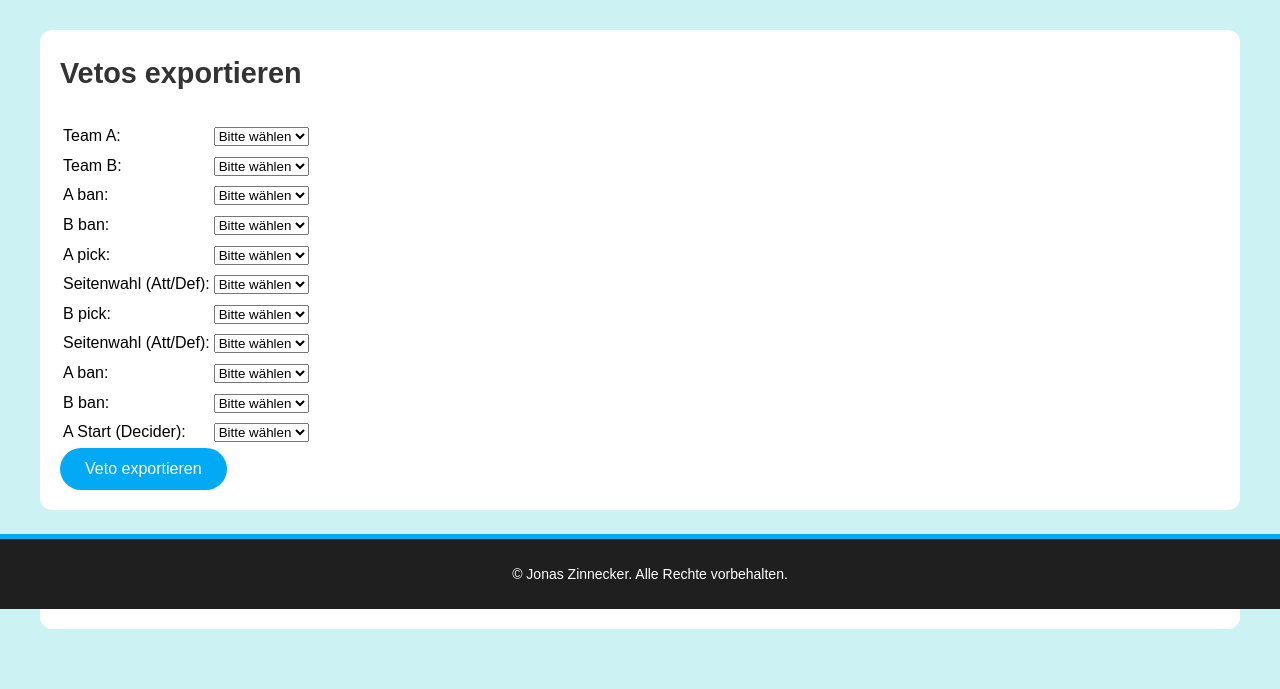
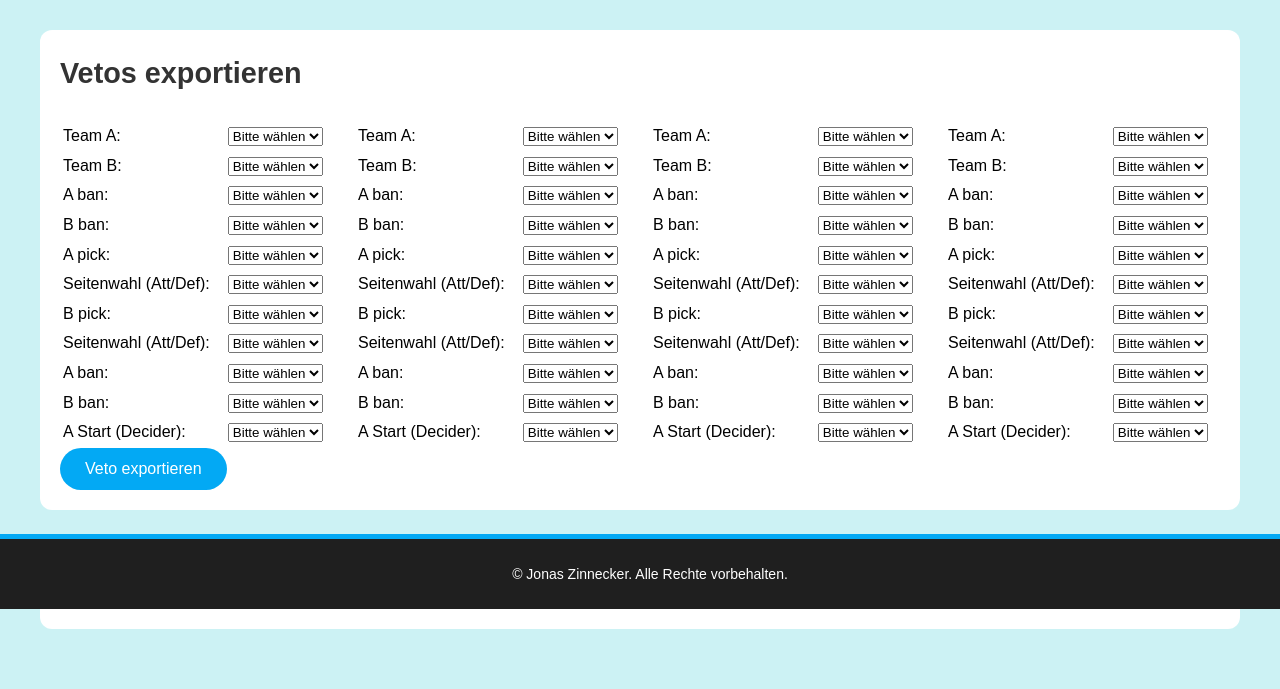
Before and after one commit to JonasZinne/Website, a Flask app: page /export_vetos in a window 1280 px wide. Shown: the part 191-880 px from the top of the page. Run offline with Flask 3, Linux system fonts and the light colour scheme.

Commit message:
4 times veto

```diff
--- a/app.py
+++ b/app.py
@@ -45,12 +45,12 @@ def download_matches():
 @app.route("/export_vetos", methods=["GET", "POST"])
 def export_vetos():
     session['can_download_matches'] = False
-    veto_result = None
+    veto_results = []
 
     if request.method == "POST":
-        veto_result = export_vetos_main(request.form)
+        veto_results = export_vetos_main(request.form)
 
-    return render_template("export_vetos.html", maps=MAPS, teams=TEAMS, veto_result=veto_result)
+    return render_template("export_vetos.html", maps=MAPS, teams=TEAMS, veto_results=veto_results)
 
 # Turnier anlegen
 @app.route("/create_tournament", methods=["GET"])
--- a/export_vetos.py
+++ b/export_vetos.py
@@ -1,26 +1,24 @@
-from flask import render_template
-
 MAPS = ["Abyss", "Ascent", "Bind", "Haven", "Icebox", "Lotus", "Sunset"]
 TEAMS = ["ATN", "FOKUS", "PXU", "RZN", "Scald", "SK", "SSP", "TOG"]
 
 def choose_side(side_choice):
     return "Att" if side_choice == 'att' else "Def"
 
-def perform_veto_process(data):
-    team_a = data.get('team_a')
-    team_b = data.get('team_b')
+def perform_veto_process(data, index):
+    team_a = data.get(f'team_a_{index}')
+    team_b = data.get(f'team_b_{index}')
 
     available_maps = MAPS.copy()
 
     # Eingaben verarbeiten
-    ban_a1 = data.get('ban_a1')
-    ban_b1 = data.get('ban_b1')
-    pick_a = data.get('pick_a')
-    side_b1 = choose_side(data.get('side_b1'))
-    pick_b = data.get('pick_b')
-    side_a1 = choose_side(data.get('side_a1'))
-    ban_a2 = data.get('ban_a2')
-    ban_b2 = data.get('ban_b2')
+    ban_a1 = data.get(f'ban_a1_{index}')
+    ban_b1 = data.get(f'ban_b1_{index}')
+    pick_a = data.get(f'pick_a_{index}')
+    side_b1 = choose_side(data.get(f'side_b1_{index}'))
+    pick_b = data.get(f'pick_b_{index}')
+    side_a1 = choose_side(data.get(f'side_a1_{index}'))
+    ban_a2 = data.get(f'ban_a2_{index}')
+    ban_b2 = data.get(f'ban_b2_{index}')
 
     # Maps aus Pool entfernen
     available_maps.remove(ban_a1)
@@ -32,7 +30,7 @@ def perform_veto_process(data):
 
     # Decider festlegen
     decider = available_maps[0]
-    side_a2 = choose_side(data.get('side_a2'))
+    side_a2 = choose_side(data.get(f'side_a2_{index}'))
 
     # Ergebnisse zurückgeben
     return {
@@ -56,5 +54,8 @@ def perform_veto_process(data):
 
 def main(data=None):
     if data:
-        result = perform_veto_process(data)
-        return result
+        results = []
+        for i in range(4):
+            result = perform_veto_process(data, i)
+            results.append(result)
+        return results
--- a/templates/export_vetos.html
+++ b/templates/export_vetos.html
@@ -6,10 +6,13 @@
     <section class="section">
         <h2>Vetos exportieren</h2>
 
+        <!-- Form mit 4 Vetos nebeneinander -->
         <form method="POST" action="{{ url_for('export_vetos') }}">
+            <div class="veto-grid">
+                {% for i in range(4) %}
                 <table>
                     <!-- Team A und B Auswahl -->
-                {% for team_label, team_name in [('Team A', 'team_a'), ('Team B', 'team_b')] %}
+                    {% for team_label, team_name in [('Team A', 'team_a_' ~ i), ('Team B', 'team_b_' ~ i)] %}
                         <tr>
                             <td><label for="{{ team_name }}">{{ team_label }}:</label></td>
                             <td>
@@ -24,16 +27,16 @@
                     {% endfor %}
 
                     <!-- Ban/Pick mit Seitenwahl -->
-                {% for label, name, side_name in [('A ban', 'ban_a1', None),
-                                                  ('B ban', 'ban_b1', None),
-                                                  ('A pick', 'pick_a', 'side_b1'),
-                                                  ('B pick', 'pick_b', 'side_a1'),
-                                                  ('A ban', 'ban_a2', None),
-                                                  ('B ban', 'ban_b2', None)] %}
+                    {% for label, name, side_name in [('A ban', 'ban_a1_' ~ i, None),
+                                                      ('B ban', 'ban_b1_' ~ i, None),
+                                                      ('A pick', 'pick_a_' ~ i, 'side_b1_' ~ i),
+                                                      ('B pick', 'pick_b_' ~ i, 'side_a1_' ~ i),
+                                                      ('A ban', 'ban_a2_' ~ i, None),
+                                                      ('B ban', 'ban_b2_' ~ i, None)] %}
                         <tr>
                             <td><label for="{{ name }}">{{ label }}:</label></td>
                             <td>
-                            <select name="{{ name }}" class="map-select" required>
+                                <select name="{{ name }}" class="map-select map-select-{{ i }}" required>
                                     <option value="" disabled selected hidden>Bitte wählen</option>
                                     {% for map in maps %}
                                         <option value="{{ map }}">{{ map }}</option>
@@ -58,9 +61,9 @@
 
                     <!-- Decider -->
                     <tr>
-                    <td><label for="side_a2">A Start (Decider):</label></td>
+                        <td><label for="side_a2_{{ i }}">A Start (Decider):</label></td>
                         <td>
-                        <select name="side_a2">
+                            <select name="side_a2_{{ i }}">
                                 <option value="" disabled selected hidden>Bitte wählen</option>
                                 <option value="att">Att</option>
                                 <option value="def">Def</option>
@@ -68,27 +71,34 @@
                         </td>
                     </tr>
                 </table>
+                {% endfor %}
+            </div>
 
             <button type="submit">Veto exportieren</button>
         </form>
     </section>
 
-    {% if veto_result %}
+    {% if veto_results %}
         <section class="section">
-            <h2>Ergebnis</h3>
+            <h2>Ergebnis</h2>
 
-            <p>{{ veto_result.team_a }} (A) - {{ veto_result.team_b }} (B)</p>
+            {% for result in veto_results %}
+                <div class="veto-result">
+                    <h3>{{ result.team_a }} (A) - {{ result.team_b }} (B)</h3>
                     <table>
-                <tr><td>A ban</td><td>{{ veto_result.bans.A[0] }}</td></tr>
-                <tr><td>B ban</td><td>{{ veto_result.bans.B[0] }}</td></tr>
-                <tr><td>A pick</td><td>{{ veto_result.picks.A }}</td></tr>
-                <tr><td>B start</td><td>{{ veto_result.sides.pick_a }}</td></tr>
-                <tr><td>B pick</td><td>{{ veto_result.picks.B }}</td></tr>
-                <tr><td>A start</td><td>{{ veto_result.sides.pick_b }}</td></tr>
-                <tr><td>A ban</td><td>{{ veto_result.bans.A[1] }}</td></tr>
-                <tr><td>B ban</td><td>{{ veto_result.bans.B[1] }}</td></tr>
-                <tr><td>A start</td><td>{{ veto_result.sides.decider }} ({{ veto_result.decider }})</td></tr>
+                        <tr><td>A ban</td><td>{{ result.bans.A[0] }}</td></tr>
+                        <tr><td>B ban</td><td>{{ result.bans.B[0] }}</td></tr>
+                        <tr><td>A pick</td><td>{{ result.picks.A }}</td></tr>
+                        <tr><td>B start</td><td>{{ result.sides.pick_a }}</td></tr>
+                        <tr><td>B pick</td><td>{{ result.picks.B }}</td></tr>
+                        <tr><td>A start</td><td>{{ result.sides.pick_b }}</td></tr>
+                        <tr><td>A ban</td><td>{{ result.bans.A[1] }}</td></tr>
+                        <tr><td>B ban</td><td>{{ result.bans.B[1] }}</td></tr>
+                        <tr><td>A start</td><td>{{ result.sides.decider }} ({{ result.decider }})</td></tr>
                     </table>
+                </div>
+                <hr>
+            {% endfor %}
         </section>
     {% endif %}
 
@@ -96,10 +106,11 @@
         <a href="{{ url_for('index') }}" class="button">Zurück zur Startseite</a>
     </section>
 
-    <!-- JavaScript zur Verwaltung der Dropdown-Optionen -->
+    <!-- JavaScript zur Verwaltung der Dropdown-Optionen pro Veto -->
     <script>
         document.addEventListener('DOMContentLoaded', function () {
-            const mapSelects = document.querySelectorAll('.map-select');
+            for (let i = 0; i < 4; i++) {
+                const mapSelects = document.querySelectorAll('.map-select-' + i);
 
                 function updateSelectOptions() {
                     const selectedMaps = Array.from(mapSelects)
@@ -119,6 +130,15 @@
                 });
 
                 updateSelectOptions();
+            }
         });
     </script>
+
+    <style>
+        .veto-grid {
+            display: grid;
+            grid-template-columns: repeat(4, 1fr);
+            gap: 20px;
+        }
+    </style>
 {% endblock %}
```
Lines whose indentation alone changed are shown as unchanged.
